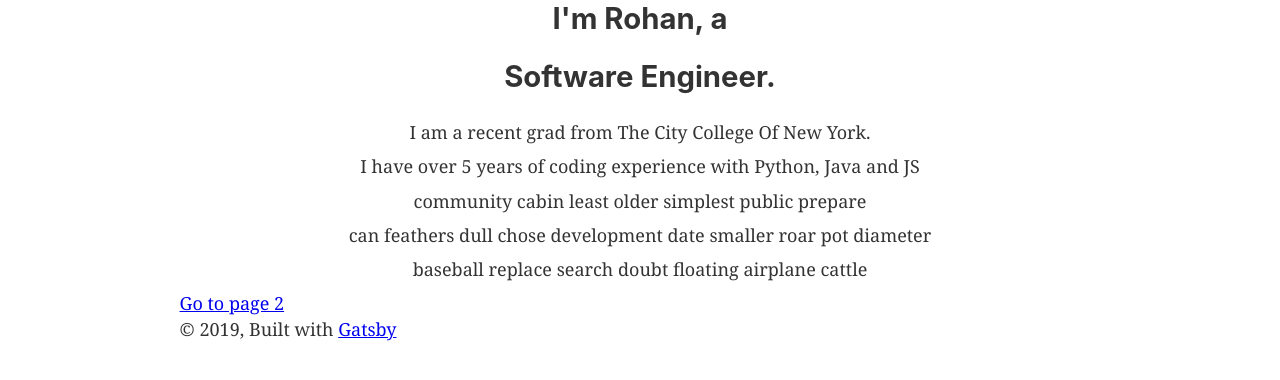
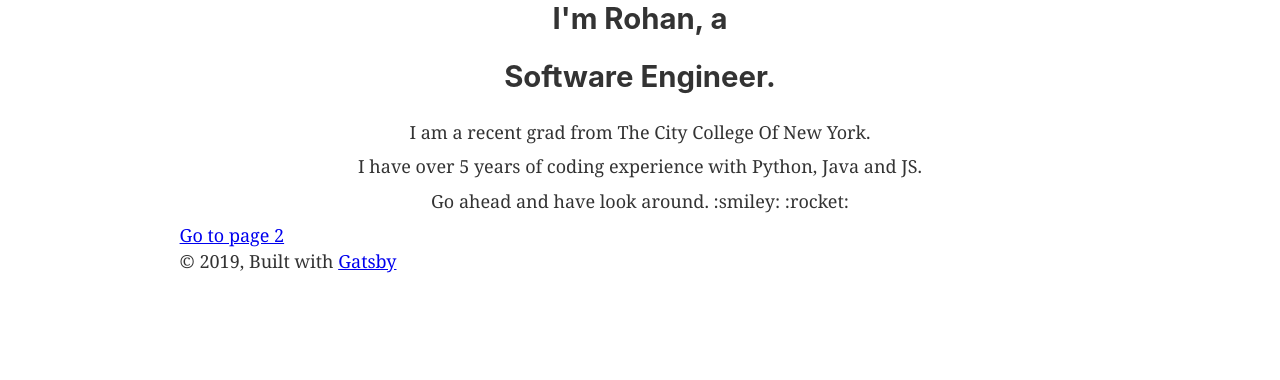
Before and after one commit to Rswaby/first-gatsby-site, a Gatsby site: page / in a window 1280 px wide. Shown: the part 168-548 px from the top of the page. Built offline with nearby package versions, Linux system fonts and the light colour scheme; Gatsby itself is replaced by a stand-in of ours.

Commit message:
emoji addition

```diff
--- a/package.json
+++ b/package.json
@@ -19,6 +19,7 @@
     "prop-types": "^15.7.2",
     "react": "^16.11.0",
     "react-dom": "^16.11.0",
+    "react-emoji-render": "^1.1.0",
     "react-helmet": "^5.2.1",
     "react-markdown": "^4.2.2"
   },
--- a/src/pages/index.js
+++ b/src/pages/index.js
@@ -6,7 +6,8 @@ import SEO from "../components/seo"
 import ReactMarkdown from 'react-markdown';
 import moment from 'moment';
 import '../css/index.css';
-const input = 'community cabin least older simplest public prepare\n\ncan feathers dull chose development date smaller roar pot diameter\n\n baseball replace search doubt floating airplane cattle'
+const input = 'Go ahead and have look around. :smiley: :rocket: '
+//const emojiSupport = text => text.value.replace(/:\w+:/gi, name => emoji.getUnicode(name));
 const IndexPage = () => (
   <Layout>
     <SEO title="Home" />
@@ -16,8 +17,8 @@ const IndexPage = () => (
       <h2>I'm Rohan, a</h2>
       <h2>Software Engineer.</h2>
       <p>I am a recent grad from The City College Of New York.</p>
-      <p>I have over 5 years of coding experience with Python, Java and JS </p>
-      <ReactMarkdown source={input} />
+      <p>I have over 5 years of coding experience with Python, Java and JS.</p>
+      <ReactMarkdown source={input}  />
     </div>
     {/* <div>
       <Image />
```
Also changed, not shown: 1 other file.
